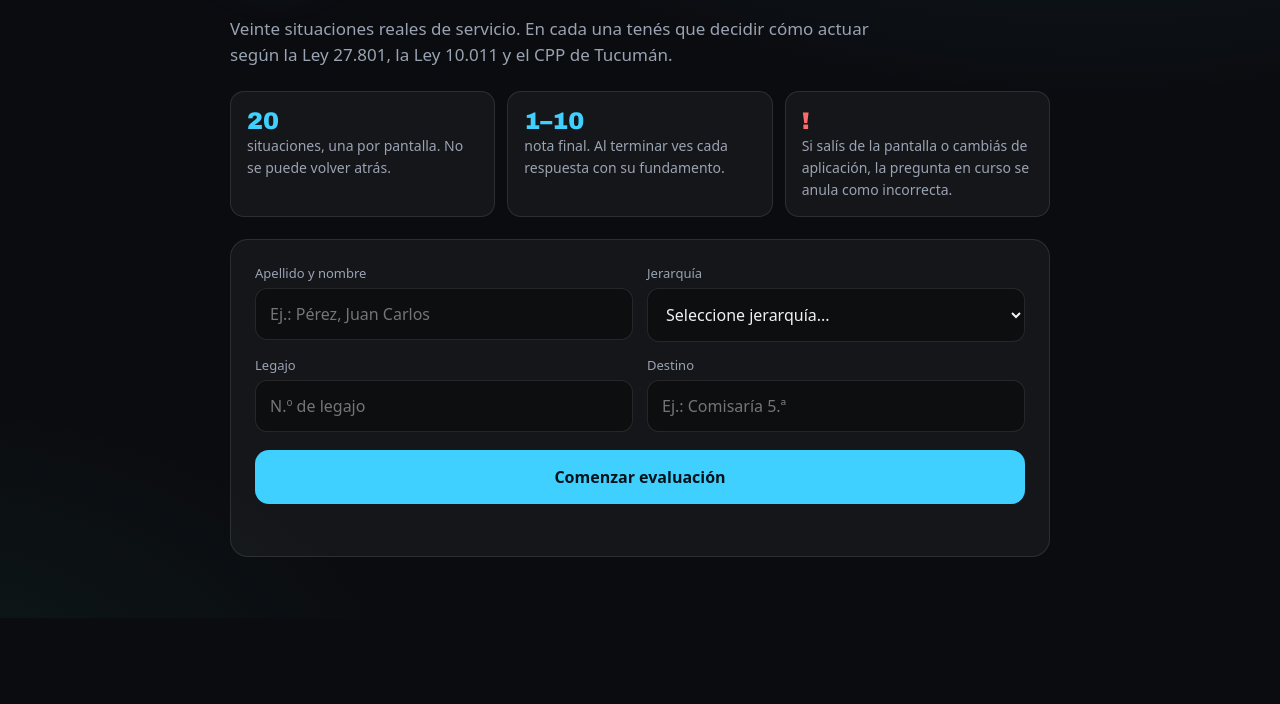
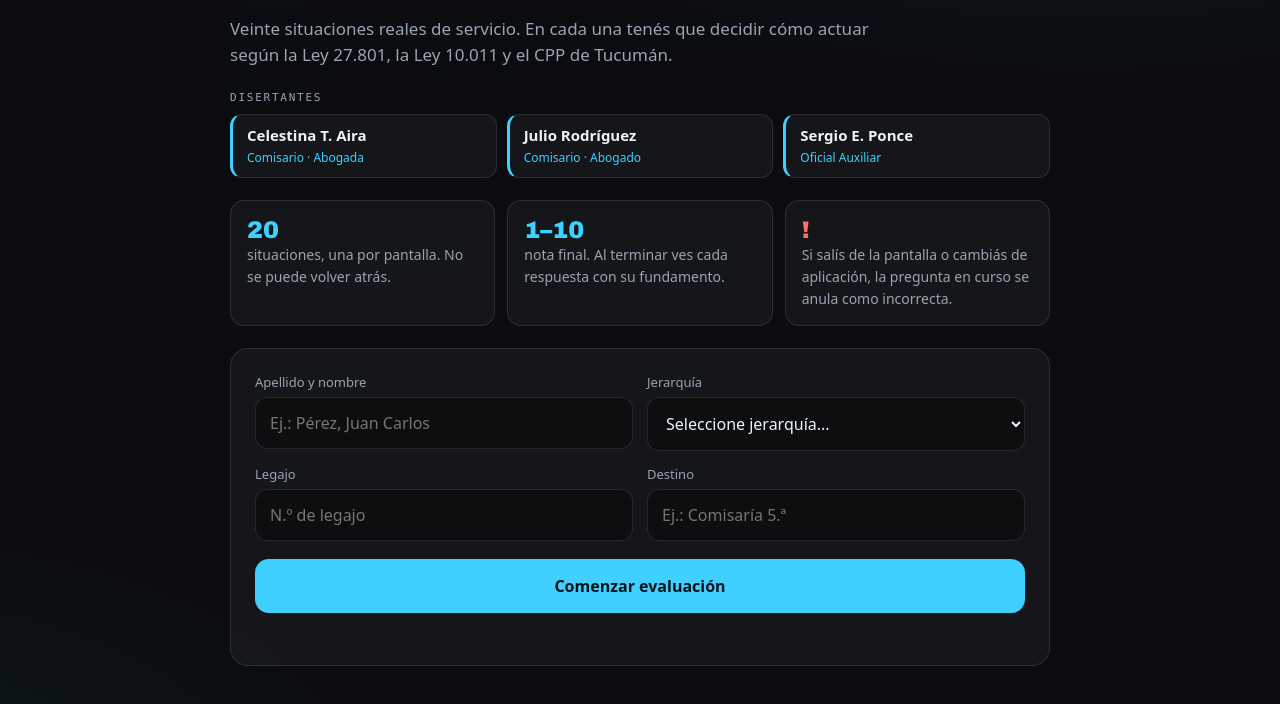
Before and after one commit to sergioponce88/EXAMENREGIMENDEMENORES, a plain HTML site: page index.html in a window 1280 px wide. Shown: the part 182-886 px from the top of the page. Before the commit the page ends 800 px from the top, so only its background shows below. Drawn offline with Linux system fonts and the light colour scheme.

Commit message:
Disertantes en inicio y resultados del examen
Co-Authored-By: Claude Opus 5.5 <noreply@anthropic.com>
Claude-Session: https://claude.ai/code/session_01LphrCkYvn2My4g1fu2vkSF

```diff
--- a/index.html
+++ b/index.html
@@ -76,6 +76,12 @@ select option{background:#14161c}
 .pbox p{color:#e7c9cc;line-height:1.5}
 .pbox .btn{background:var(--co);color:#1a0406;margin-top:22px}
 @media(max-width:640px){.grid,.rules{grid-template-columns:1fr}.hero{flex-direction:column;align-items:flex-start}.hero img{width:70px}}
+.disert{display:grid;grid-template-columns:repeat(3,1fr);gap:10px;margin:22px 0 4px}
+.disert .dl{grid-column:1/-1;font-family:var(--mono);font-size:11px;letter-spacing:.16em;text-transform:uppercase;color:var(--mut)}
+.disert .dp{background:var(--s1);border:1px solid var(--line);border-left:3px solid var(--cy);border-radius:12px;padding:10px 14px}
+.disert .dp b{display:block;font-size:15px}.disert .dp span{font-size:12px;color:var(--cy)}
+.endbox{margin-top:30px;padding-top:10px;border-top:1px solid var(--line)}.endbox p{font-family:var(--mono);font-size:11px;color:var(--mut);margin-top:14px;text-align:center;letter-spacing:.06em}
+@media(max-width:640px){.disert{grid-template-columns:1fr}}
 </style>
 </head>
 <body>
@@ -91,6 +97,7 @@ select option{background:#14161c}
     </div>
   </div>
   <p class="lead">Veinte situaciones reales de servicio. En cada una tenés que decidir cómo actuar según la Ley 27.801, la Ley 10.011 y el CPP de Tucumán.</p>
+  <div class="disert"><span class="dl">Disertantes</span><div class="dp"><b>Celestina T. Aira</b><span>Comisario · Abogada</span></div><div class="dp"><b>Julio Rodríguez</b><span>Comisario · Abogado</span></div><div class="dp"><b>Sergio E. Ponce</b><span>Oficial Auxiliar</span></div></div>
   <div class="rules">
     <div class="rule"><b>20</b><span>situaciones, una por pantalla. No se puede volver atrás.</span></div>
     <div class="rule"><b>1–10</b><span>nota final. Al terminar ves cada respuesta con su fundamento.</span></div>
@@ -133,6 +140,7 @@ select option{background:#14161c}
     <div><div class="verdict" id="verdict"></div><div class="lead" id="scoreDetails"></div><div class="sent" id="sentState">Enviando resultado…</div></div>
   </div>
   <div class="fb" id="feedbackContainer"></div>
+  <div class="endbox"><div class="disert"><span class="dl">Disertantes</span><div class="dp"><b>Celestina T. Aira</b><span>Comisario · Abogada</span></div><div class="dp"><b>Julio Rodríguez</b><span>Comisario · Abogado</span></div><div class="dp"><b>Sergio E. Ponce</b><span>Oficial Auxiliar</span></div></div><p>Curso de capacitación · Régimen Penal Juvenil · Policía de Tucumán · IESP</p></div>
 </section>
 </div>
 
```
